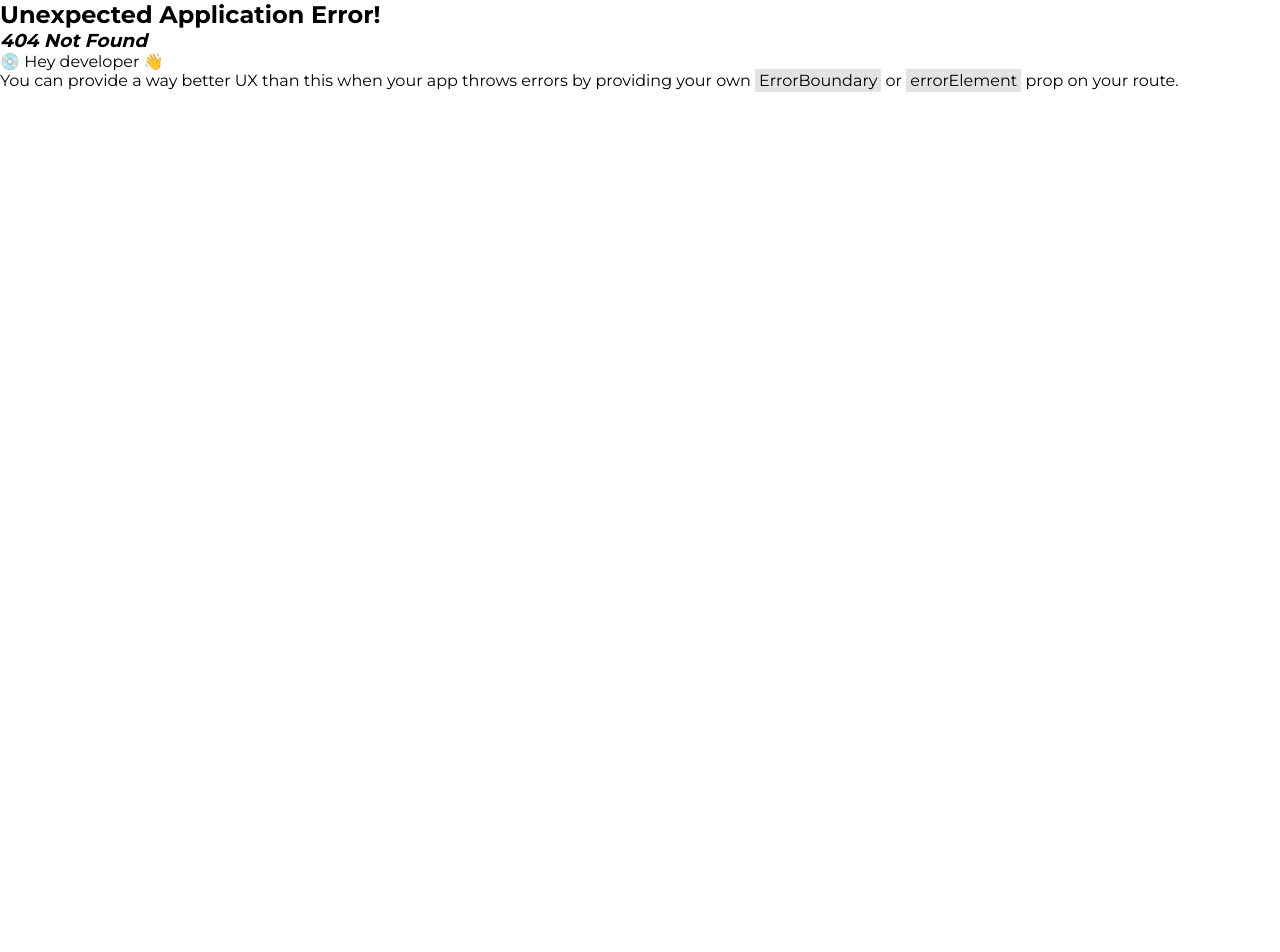
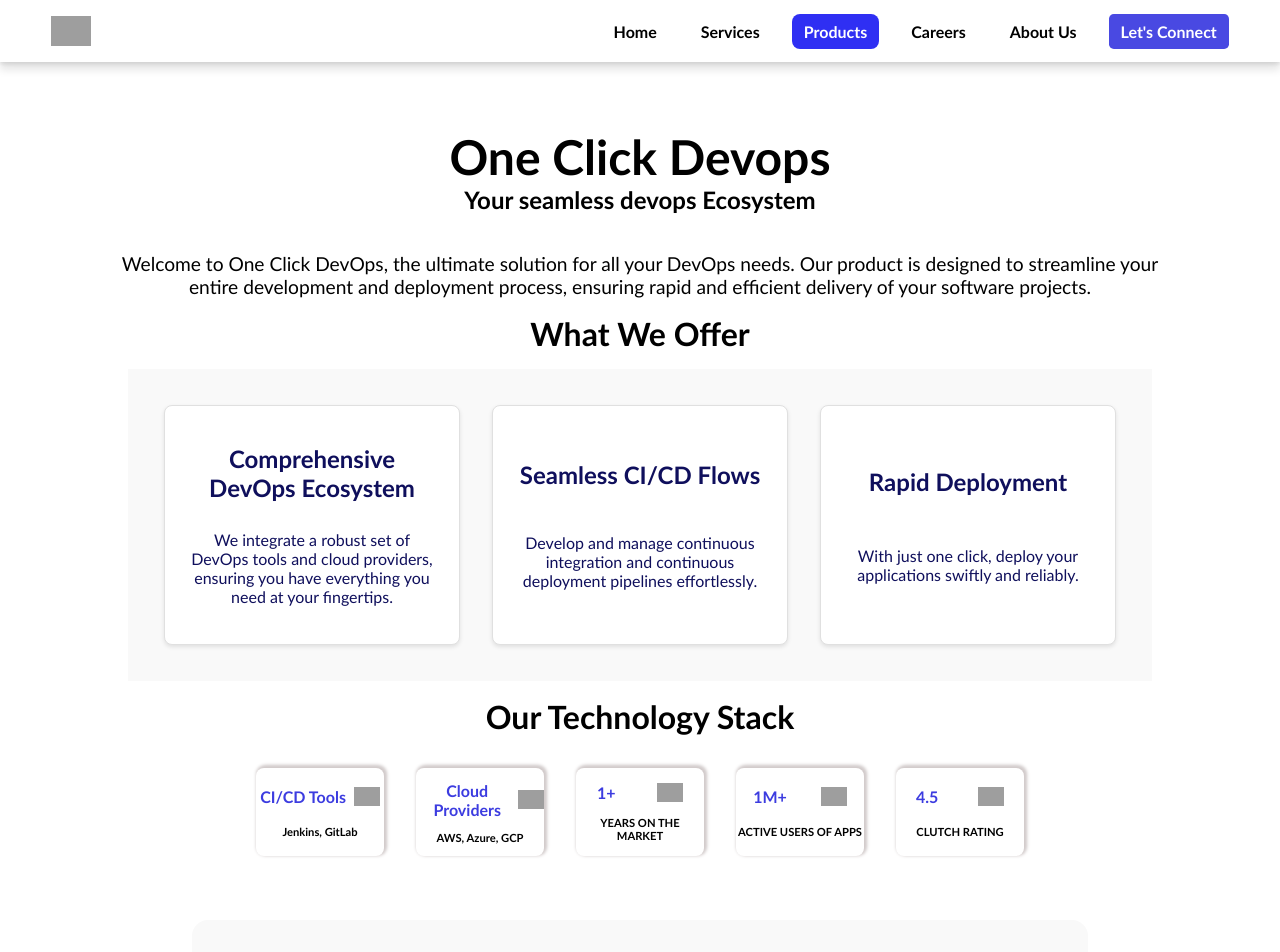
Before and after one commit to ani2727/Work-Momentum, a React (Create React App) app in the folder frontend/: page /products in a window 1280 px wide. Before the commit this address had no page. Shown: the top 952 px of the page. Before the commit the page ends 800 px from the top, so only its background shows below. Built offline with nearby package versions, Linux system fonts and the light colour scheme; grey boxes are pictures that could not be loaded.

Commit message:
products updated

```diff
--- a/frontend/src/components/Navbar/Navbar.js
+++ b/frontend/src/components/Navbar/Navbar.js
@@ -8,11 +8,13 @@ const Navbar = () => {
       <img
         src="./abhiTrainings-logo-white.png"
         alt='Work Momentum'
-        className="companylogo"
+        className="logo"
       />
       <ul className="navItems">
         <li><NavLink className="navItem" activeClassName="active" exact to="/">Home</NavLink></li>
         <li><NavLink className="navItem" activeClassName="active" exact to="/services">Services</NavLink></li>
+        <li><NavLink className="navItem" activeClassName="active" exact to="/products">Products</NavLink></li>
+        <li><NavLink className="navItem" activeClassName="active" exact to="/careers">Careers</NavLink></li>
         <li><NavLink className="navItem" activeClassName="active" exact to="/about">About Us</NavLink></li>
         <li><NavLink className="navItem connect" activeClassName="active" exact to="/contact">Let's Connect</NavLink></li>
 
--- /dev/null
+++ b/frontend/src/components/Products/Products.css
@@ -0,0 +1,277 @@
+/* Animate.css CDN import */
+@import url('https://cdnjs.cloudflare.com/ajax/libs/animate.css/4.1.1/animate.min.css');
+
+/* General styling for the products section */
+.products {
+    margin: 6em 5em;
+    text-align: center;
+    padding: 2em;
+    border-radius: 1em;
+    scroll-behavior: smooth;
+}
+
+.products-header {
+    animation: fadeIn 2s ease-in-out;
+}
+
+.products-header h1 {
+    font-size: 3em;
+    animation: pulse 2s infinite;
+    transition: color 0.3s ease;
+}
+
+.products-header h2 {
+    transition: color 0.3s ease;
+}
+
+.products-header h1:hover, .products-header h2:hover {
+    color: rgb(38, 38, 211);
+}
+
+.products-description {
+    margin-top: 2em;
+    font-size: 1.2em;
+    animation: slideIn 1.5s ease-out;
+}
+
+.products-offer {
+    margin: 1em;
+    display: flex;
+    justify-content: space-around;
+    padding: 20px;
+    background-color: #f9f9f9;
+}
+
+.products-offer-card {
+    margin: 1em;
+    display: flex;
+    flex-wrap: wrap;
+    align-items: center;
+    justify-content: space-evenly;
+    flex-direction: column;
+    width: 25em;
+    height: 15em;
+    box-shadow: 0.1em -0.01em 0.1em 0.2em rgb(204, 200, 200);
+    border-radius: 0.5em;
+    color: rgb(15, 15, 92);
+    transition: 0.3s;
+    outline: none;
+    border: none;
+    background: transparent;
+    text-align: center;
+    transition: transform 0.3s ease, box-shadow 0.3s ease;
+    background: #fff;
+    border: 1px solid #e0e0e0;
+    box-shadow: 0 2px 4px rgba(0, 0, 0, 0.1);
+    padding: 20px;
+    width: 30%;
+}
+
+.products-offer-card h2 {
+    font-size: 1.5em;
+    margin-bottom: 10px;
+}
+
+.products-offer-card p {
+    font-size: 1em;
+}
+
+.products-offer-card:hover {
+    cursor: pointer;
+    transform: scale(1.1);
+    box-shadow: 0.3em 0.3em 0.5em rgb(100, 100, 255);
+    transform: translateY(-10px);
+    box-shadow: 0 4px 8px rgba(0, 0, 0, 0.2);
+}
+
+.products-offer-header, .tech-stack, .why-devops {
+    margin: 1em;
+}
+
+/* Custom animations */
+@keyframes fadeIn {
+    from { opacity: 0; }
+    to { opacity: 1; }
+}
+
+@keyframes slideIn {
+    from {
+        transform: translateY(20px);
+        opacity: 0;
+    }
+    to {
+        transform: translateY(0);
+        opacity: 1;
+    }
+}
+
+@keyframes pulse {
+    0% { transform: scale(1); }
+    50% { transform: scale(1.05); }
+    100% { transform: scale(1); }
+}
+
+/* Animate.css animations */
+.animate__animated {
+    animation-duration: 1s;
+    animation-fill-mode: both;
+}
+
+.animate__fadeInUp {
+    animation-name: fadeInUp;
+}
+
+@keyframes fadeInUp {
+    from {
+        opacity: 0;
+        transform: translate3d(0, 100%, 0);
+    }
+    to {
+        opacity: 1;
+        transform: none;
+    }
+}
+
+.animate__delay-1s {
+    animation-delay: 1s;
+}
+
+.animate__delay-2s {
+    animation-delay: 2s;
+}
+
+.devops-desc{
+    color: rgb(15, 15, 92);
+}
+
+
+/* Import Animate.css */
+@import url('https://cdnjs.cloudflare.com/ajax/libs/animate.css/4.1.1/animate.min.css');
+
+/* Navbar styling */
+.navbar {
+    position: fixed;
+    top: 0;
+    width: 100%;
+    color: white;
+    text-align: center;
+    box-shadow: 0 2px 4px rgba(0, 0, 0, 0.1);
+    z-index: 1000;
+}
+
+/* General styling */
+.why-devops {
+    margin: 3em 5em 6em; /* Adjust top margin to account for navbar height */
+    text-align: center;
+    padding: 2em;
+    border-radius: 1em;
+    background: #f9f9f9;
+}
+
+.why-devops h1 {
+    font-size: 2.5em;
+    margin-bottom: 1em;
+}
+
+.why-devops-card {
+    margin: 1em;
+    padding: 2em;
+    background: #fff;
+    border: 1px solid #e0e0e0;
+    border-radius: 8px;
+    box-shadow: 0 2px 4px rgba(0, 0, 0, 0.1);
+    transition: transform 0.3s ease, box-shadow 0.3s ease;
+    display: inline-block;
+    width: calc(50% - 2em);
+    vertical-align: top;
+    text-align: left;
+}
+
+.why-devops-card h3 {
+    font-size: 1.5em;
+    margin-bottom: 0.5em;
+    color: rgb(15, 15, 92);
+}
+
+.why-devops-card p {
+    font-size: 1em;
+    color: #666;
+}
+
+/* Add hover effect */
+.why-devops-card:hover {
+    transform: translateY(-10px);
+    box-shadow: 0 4px 8px rgba(0, 0, 0, 0.2);
+}
+
+/* Custom animations */
+@keyframes fadeIn {
+    from { opacity: 0; }
+    to { opacity: 1; }
+}
+
+@keyframes slideIn {
+    from {
+        transform: translateY(20px);
+        opacity: 0;
+    }
+    to {
+        transform: translateY(0);
+        opacity: 1;
+    }
+}
+
+@keyframes pulse {
+    0% { transform: scale(1); }
+    50% { transform: scale(1.05); }
+    100% { transform: scale(1); }
+}
+
+/* Animate.css animations */
+.animate__animated {
+    animation-duration: 1s;
+    animation-fill-mode: both;
+}
+
+.animate__fadeInUp {
+    animation-name: fadeInUp;
+}
+
+@keyframes fadeInUp {
+    from {
+        opacity: 0;
+        transform: translate3d(0, 100%, 0);
+    }
+    to {
+        opacity: 1;
+        transform: none;
+    }
+}
+
+.animate__delay-1s {
+    animation-delay: 1s;
+}
+
+.animate__delay-2s {
+    animation-delay: 2s;
+}
+
+.animate__delay-3s {
+    animation-delay: 3s;
+}
+
+.animate__delay-4s {
+    animation-delay: 4s;
+}
+
+.devops-desc {
+    margin: 2em 4em;
+    text-align: center;
+    padding: 2em;
+    background: #fff;
+    border-radius: 1em;
+    box-shadow: 0 -1px 2px 4px rgba(12, 12, 12, 0.1);
+    animation-duration: 1s;
+    animation-fill-mode: both;
+    font-size: 1.2em;
+}
--- /dev/null
+++ b/frontend/src/components/Products/Products.js
@@ -0,0 +1,68 @@
+import "./Products.css"
+import Statistics from "../Statistics/Statistics"
+const Products = ()=>{
+    return (
+        <div className='products'>
+            <div className='products-header'>
+                <h1>One Click Devops</h1>
+                <h2>Your seamless devops Ecosystem</h2>
+            </div>
+            <div className='products-description'>
+                Welcome to One Click DevOps, the ultimate solution for all your DevOps needs.
+                Our product is designed to streamline your entire development and deployment
+                process, ensuring rapid and efficient delivery of your software projects.
+            </div>
+            <div>
+                <div className='products-offer-header'><h1>What We Offer</h1></div>
+                <div className='products-offer'>
+                        <div className='products-offer-card'>
+                            <h2>Comprehensive DevOps Ecosystem</h2>
+                            <p>We integrate a robust set of DevOps tools and cloud providers,
+                            ensuring you have everything you need at your fingertips.</p>
+                        </div>
+                        <div className='products-offer-card'>
+                            <h2>Seamless CI/CD Flows</h2>
+                            <p> Develop and manage continuous integration and continuous deployment pipelines effortlessly.</p>
+                        </div>
+                        <div className='products-offer-card'>
+                            <h2>Rapid Deployment</h2>
+                            <p>With just one click, deploy your applications swiftly and reliably.</p>
+                        </div>
+                </div>
+            </div>
+            <div className='tech-stack'>
+                <h1>Our Technology Stack</h1>
+                <Statistics/>
+            </div>
+            <div class="why-devops">
+            <h1>Why Choose One Click DevOps</h1>
+            <div class="why-devops-card animate__animated animate__fadeInUp">
+                <h3>Efficiency</h3>
+                <p>Save time with automated workflows and rapid deployment</p>
+            </div>
+            <div class="why-devops-card animate__animated animate__fadeInUp animate__delay-1s">
+                <h3>Reliability</h3>
+                <p>Ensure consistent and reliable releases with our integrated toolset</p>
+            </div>
+            <div class="why-devops-card animate__animated animate__fadeInUp animate__delay-2s">
+                <h3>Flexibility</h3>
+                <p>Use the cloud providers and tools you're already familiar with</p>
+            </div>
+            <div class="why-devops-card animate__animated animate__fadeInUp animate__delay-3s">
+                <h3>Scalability</h3>
+                <p>Scale your infrastructure seamlessly as your needs grow</p>
+            </div>
+            <div class="why-devops-card animate__animated animate__fadeInUp animate__delay-4s">
+                <h3>Security</h3>
+                <p>Implement security best practices effortlessly with our DevSecOps integration</p>
+            </div>
+            </div>
+
+            <div class="devops-desc animate__animated animate__fadeInUp animate__delay-5s">
+                <h3>Experience the future of DevOps with One Click DevOps, where deploying your applications is as simple as a single click. Get started today and transform your development workflow!</h3>
+            </div>
+        </div>
+    )
+}
+
+export default Products;
--- a/frontend/src/components/Statistics/Statistics.css
+++ b/frontend/src/components/Statistics/Statistics.css
@@ -5,7 +5,7 @@
     justify-content: center;
 }
 .stat-card{
-    box-shadow: 0.1em -0.1em 0.3em 0.08em rgb(233, 226, 226);
+    box-shadow: 0.1em -0.1em 0.2em 0.1em rgb(209, 202, 202);
     height: 5.5em;
     width: 8em;
     border-radius: 0.5em;
@@ -15,9 +15,10 @@
     display: flex;
     flex-direction: column;
     justify-content: space-evenly;
+    transition: 0.3s;
 }
 .stat-card h1{
-    font-size: 2rem;
+    font-size: 1rem;
     color: rgb(60,60,224);
 }
 .stat-card p{
@@ -31,3 +32,7 @@
 .stat-header img{
     width: 20%;
 }
+.stat-card:hover{
+        transform: scale(1.15);
+        cursor: pointer;
+}
--- a/frontend/src/components/Statistics/Statistics.js
+++ b/frontend/src/components/Statistics/Statistics.js
@@ -4,17 +4,17 @@ const Statistics = ()=>{
         <div className="stat-cards">
             <div className="stat-card">
                 <div className="stat-header">
-                    <h1>10+</h1>
+                    <h1>CI/CD Tools</h1>
                     <img src='https://crustlab.com/wp-content/uploads/2021/05/ic-gambling1.svg' alt='fav' />
                 </div>
-                <p>PROJECTS DELIVERED</p>
+                <p>Jenkins, GitLab</p>
             </div>
             <div className="stat-card">
                 <div className="stat-header">
-                    <h1>50+</h1>
+                    <h1>Cloud Providers</h1>
                     <img src='https://crustlab.com/wp-content/uploads/2021/05/ic-emplo1.svg' alt='fav' />
                 </div>
-                <p>EMPLOYEES ON BOARD</p>
+                <p>AWS, Azure, GCP</p>
             </div>
             <div className="stat-card">
                 <div className="stat-header">
--- a/frontend/src/index.css
+++ b/frontend/src/index.css
@@ -2,5 +2,6 @@
     padding: 0;
     margin: 0;
     box-sizing: border-box;
-    font-family: 'Montserrat','sans-serif';
+    /* font-family: 'Montserrat','sans-serif'; */
+    font-family: 'Trebuchet MS', 'Lucida Sans Unicode', 'Lucida Grande', 'Lucida Sans', Arial, sans-serif;
 }
--- a/frontend/src/index.js
+++ b/frontend/src/index.js
@@ -7,6 +7,7 @@ import Services from "./components/Services/Services";
 import Home from './components/Home/Home'
 import About from "./components/About/About"
 import Contact from "./components/Contact/Contact";
+import Products from "./components/Products/Products";
 
 
 const appRouter = createBrowserRouter([
@@ -30,6 +31,10 @@ const appRouter = createBrowserRouter([
         path:"/contact",
         element:<Contact/>
       },
+      {
+        path:"/products",
+        element:<Products/>
+      }
     ],
   },
 ]);
```
